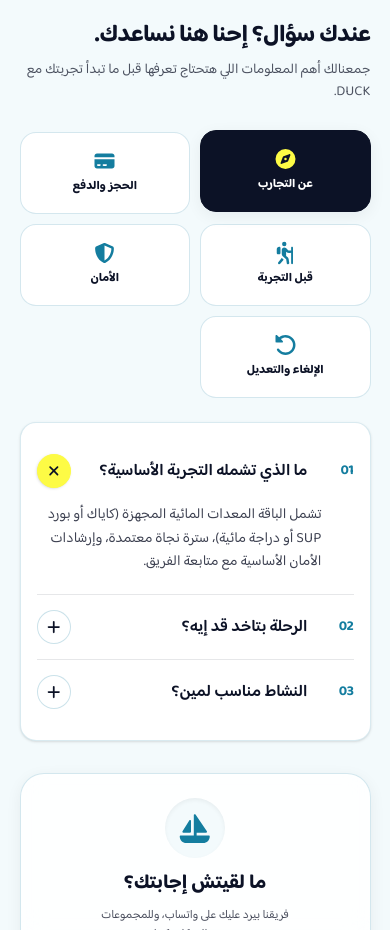
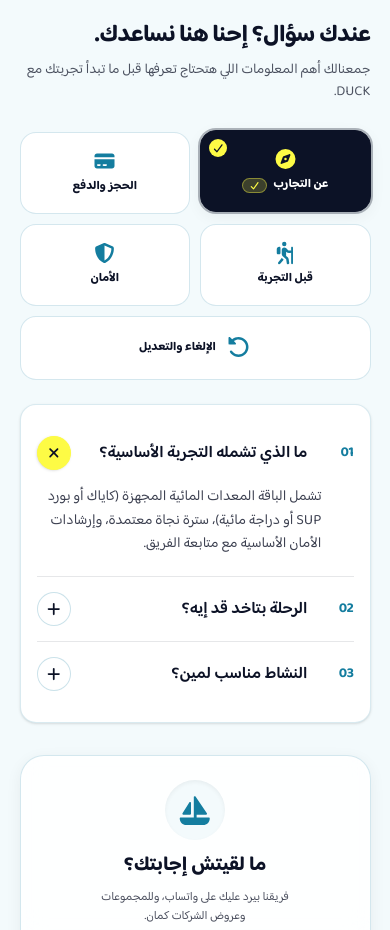
Before and after one commit to eslamyf/Duck, a React (Vite) app: page / in a window 390 px wide. Shown: the part 7440-8370 px from the top of the page. Built offline with nearby package versions, Linux system fonts and the light colour scheme; no server answers.

Commit message:
fix(faq): eliminate category empty slot with full-width span and add active checkmark indicator

```diff
--- a/src/widgets/booking/PendingBookingPopup.jsx
+++ b/src/widgets/booking/PendingBookingPopup.jsx
@@ -244,7 +244,7 @@ export default function PendingBookingPopup() {
           <span className="min-w-0 flex flex-col items-start leading-tight">
             <span className="flex items-center gap-1.5 font-mono text-[11px] font-extrabold text-brand-navy whitespace-nowrap">
               <bdi dir="ltr">{pendingBooking.ref}</bdi>
-              <span className="whitespace-nowrap shrink-0 rounded-full bg-amber-100 px-2 py-0.5 text-[9.5px] font-extrabold text-amber-800 border border-amber-200/50">
+              <span className="whitespace-nowrap shrink-0 [word-break:keep-all] rounded-full bg-amber-100 px-2 py-0.5 text-[9.5px] font-extrabold text-amber-800 border border-amber-200/50">
                 {t('booking.pendingPopup.statusPending')}
               </span>
             </span>
--- a/src/widgets/faq/FAQSection.jsx
+++ b/src/widgets/faq/FAQSection.jsx
@@ -1,6 +1,6 @@
 import { useState, useMemo } from 'react';
 import { FontAwesomeIcon } from '@fortawesome/react-fontawesome';
-import { faSailboat } from '@fortawesome/free-solid-svg-icons';
+import { faSailboat, faCheck } from '@fortawesome/free-solid-svg-icons';
 import { faWhatsapp } from '@fortawesome/free-brands-svg-icons';
 import { useTranslation } from '../../shared/i18n/index.js';
 import { SectionHeader, Accordion, Button } from '../../shared/ui/index.js';
@@ -61,12 +61,13 @@ export default function FAQSection() {
           <div className="w-full min-w-0">
             {/* Category Selector Buttons (5 Categories) */}
             <div
-              className="grid grid-cols-2 sm:grid-cols-3 lg:grid-cols-5 gap-2.5 mb-6 min-[901px]:mb-8"
+              className="grid grid-cols-2 min-[901px]:grid-cols-5 gap-2.5 mb-6 min-[901px]:mb-8"
               role="group"
               aria-label={t('faq.categoriesLabel', 'أقسام الأسئلة')}
             >
-              {FAQ_CATEGORIES.map((cat) => {
+              {FAQ_CATEGORIES.map((cat, idx) => {
                 const isActive = cat.id === activeCategory;
+                const isLast = idx === FAQ_CATEGORIES.length - 1;
 
                 return (
                   <button
@@ -74,21 +75,42 @@ export default function FAQSection() {
                     type="button"
                     aria-pressed={isActive}
                     onClick={() => handleCategoryChange(cat.id)}
-                    className={`flex flex-col items-center justify-center gap-1.5 min-h-[82px] min-[901px]:min-h-[96px] p-2.5 min-[901px]:p-3.5 rounded-2xl border transition-all duration-200 cursor-pointer outline-none focus-visible:ring-2 focus-visible:ring-brand-blue select-none ${
+                    className={`relative flex items-center justify-center p-2.5 min-[901px]:p-3.5 rounded-2xl border transition-all duration-200 cursor-pointer outline-none focus-visible:ring-2 focus-visible:ring-brand-blue select-none ${
+                      isLast
+                        ? 'col-span-2 min-[901px]:col-span-1 min-h-[64px] min-[901px]:min-h-[96px] flex-row min-[901px]:flex-col gap-2.5 min-[901px]:gap-1.5'
+                        : 'flex-col gap-1.5 min-h-[82px] min-[901px]:min-h-[96px]'
+                    } ${
                       isActive
-                        ? 'bg-brand-navy text-white border-brand-navy shadow-card -translate-y-0.5'
+                        ? 'bg-brand-navy text-white border-brand-navy shadow-card -translate-y-0.5 ring-2 ring-brand-navy/30'
                         : 'bg-white text-brand-navy border-[rgba(20,125,159,0.18)] hover:bg-white/80 hover:border-brand-blue hover:-translate-y-0.5'
                     }`}
                   >
+                    {/* Active Checkmark Corner Indicator */}
+                    {isActive && (
+                      <span
+                        className="absolute top-2 end-2 flex h-4.5 w-4.5 min-[901px]:h-5 min-[901px]:w-5 items-center justify-center rounded-full bg-brand-yellow text-brand-navy shadow-xs ring-2 ring-brand-navy"
+                        aria-hidden="true"
+                        title={t('common.selected', 'تم الاختيار')}
+                      >
+                        <FontAwesomeIcon icon={faCheck} className="text-[10px] min-[901px]:text-xs font-black" />
+                      </span>
+                    )}
+
                     <FontAwesomeIcon
                       icon={cat.icon}
-                      className={`text-xl min-[901px]:text-2xl mb-0.5 transition-colors ${
+                      className={`text-xl min-[901px]:text-2xl mb-0.5 transition-colors shrink-0 ${
                         isActive ? 'text-brand-yellow' : 'text-brand-blue'
                       }`}
                       aria-hidden="true"
                     />
-                    <span className="font-bold text-xs min-[901px]:text-[14px] text-center leading-snug">
-                      {t(`faq.categories.${cat.key}`)}
+
+                    <span className="font-bold text-xs min-[901px]:text-[14px] text-center leading-snug inline-flex items-center gap-1.5">
+                      <span>{t(`faq.categories.${cat.key}`)}</span>
+                      {isActive && (
+                        <span className="inline-flex items-center justify-center rounded-full bg-brand-yellow/20 px-1.5 py-0.5 text-[10px] text-brand-yellow font-black border border-brand-yellow/40">
+                          <FontAwesomeIcon icon={faCheck} className="text-[9px]" />
+                        </span>
+                      )}
                     </span>
                   </button>
                 );
```
